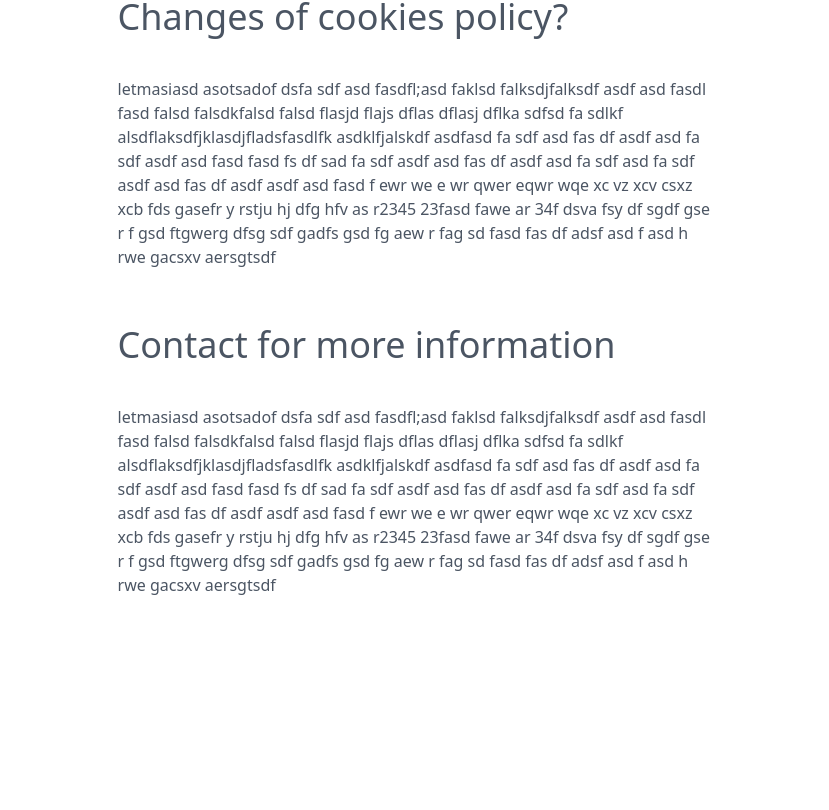
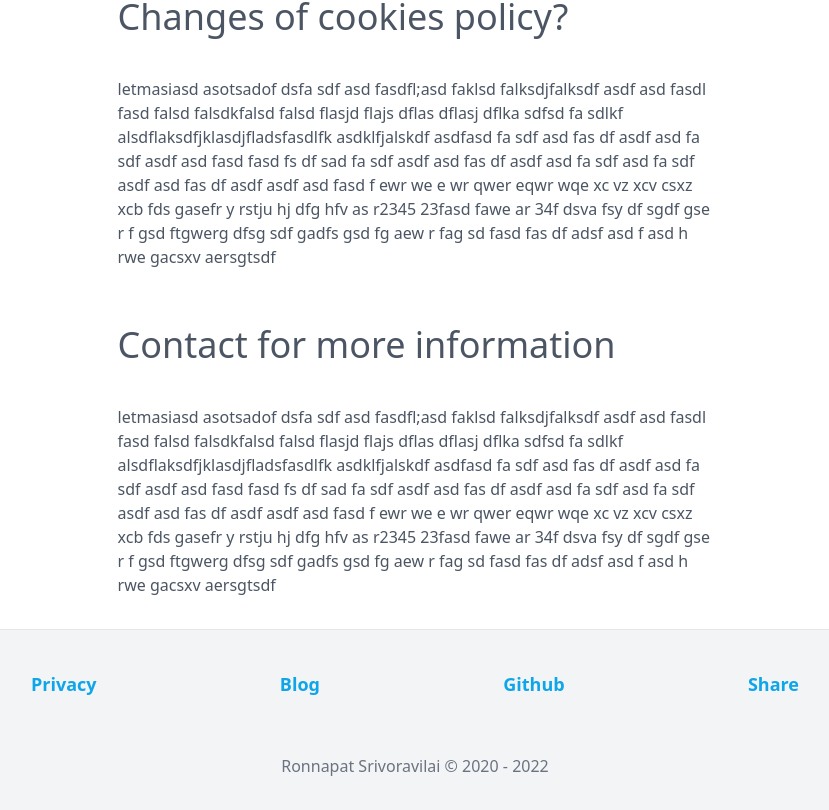
Before and after one commit to ronnapatp/ronnapat.com, a Next.js app: page /en-us/cookie in a window 1280 px wide. Shown: the part 1658-2468 px from the top of the page, without its empty margins (225-1054 px from the left). Before the commit the page ends 2287 px from the top, so only its background shows below. Built offline with nearby package versions, Linux system fonts and the light colour scheme; no server answers.

Commit message:
Add footer to cookie page

```diff
--- a/pages/en-us/cookie.js
+++ b/pages/en-us/cookie.js
@@ -1,6 +1,7 @@
 import Head from "../../components/meta"
 import Navbar from "../../components/navbar"
 import Cookie from "../../components/cookie"
+import Footer from "../../components/footer"
 import {
     langenus
 } from '../../script/languages'
@@ -10,6 +11,7 @@ export default function () {
             <Head title='Cookies' image='/meta.png' />
             <Navbar lantoshow={langenus} pathname='en-us' page='/cookie' />
             <Cookie />
+            <Footer />
         </>
     )
 }
```
